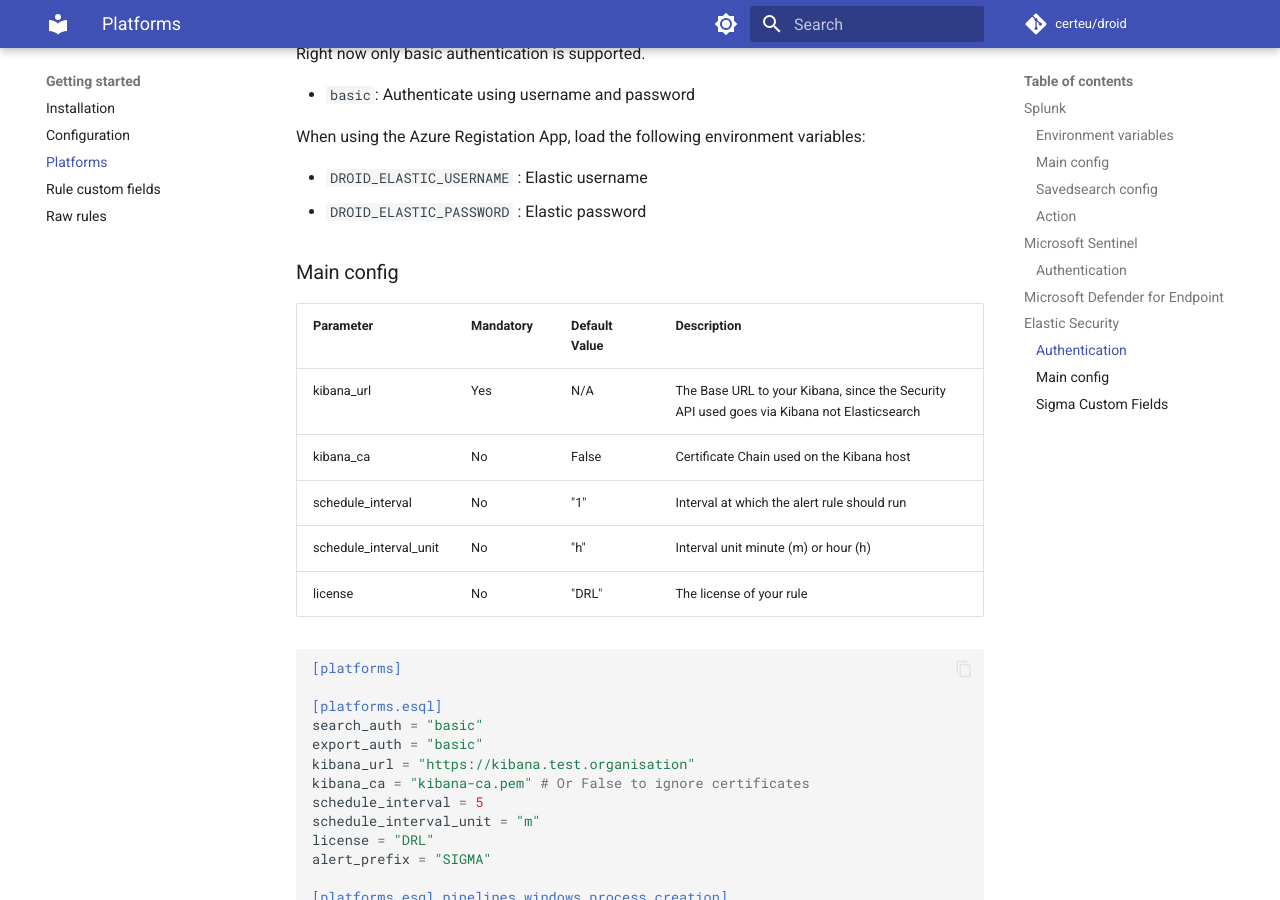
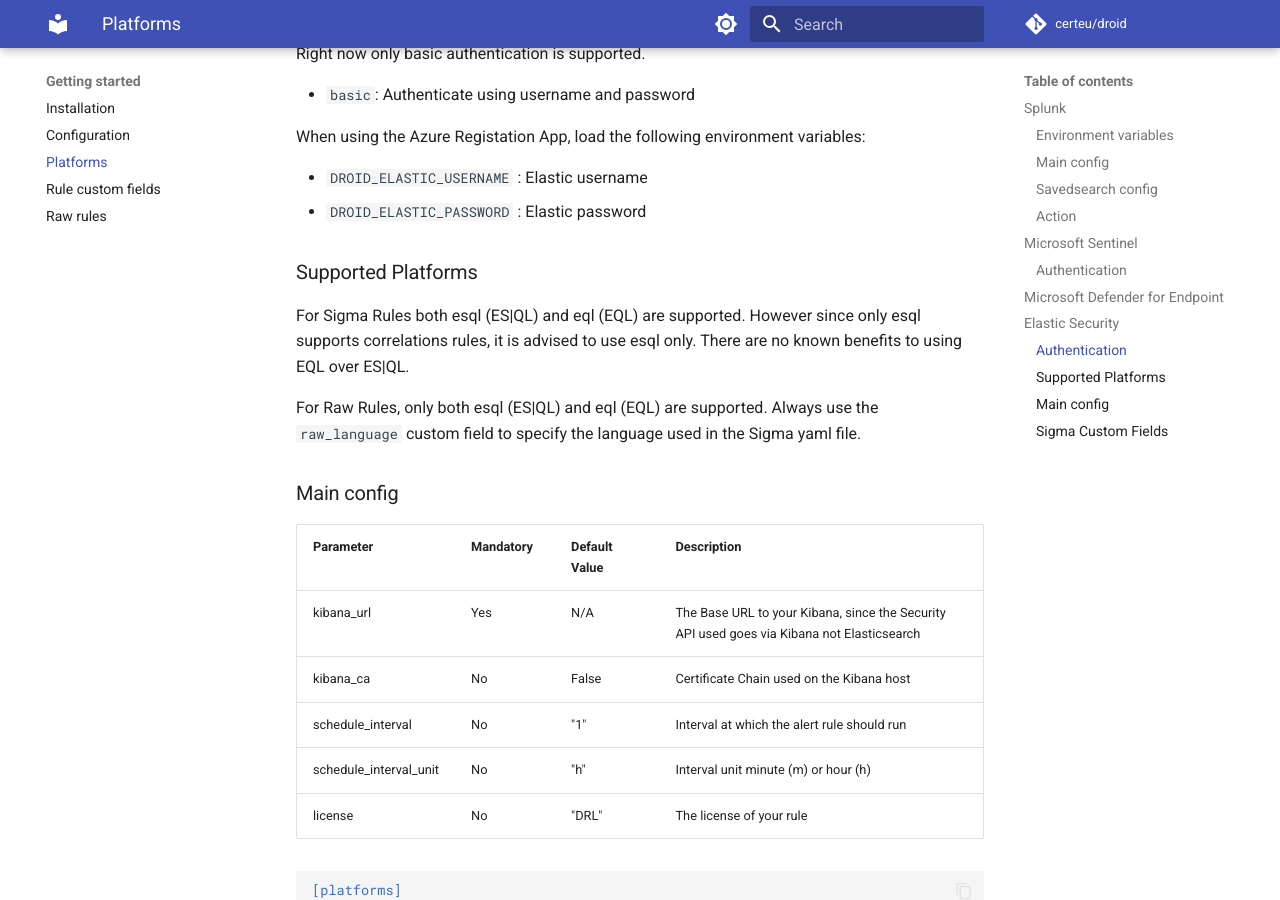
Before and after one commit to certeu/droid-docs, an MkDocs documentation site: the page built from docs/platforms.md, in a window 1280 px wide and 900 px high, scrolled down 3706 px. Built offline with MkDocs 1.6.1 and Material for MkDocs 9.7.7, drawn with Linux system fonts in a browser that asks for light colours; comment, search, counter and statistics services are not loaded.

Commit message:
Added documentation for supported platforms

```diff
--- a/docs/platforms.md
+++ b/docs/platforms.md
@@ -183,6 +183,14 @@ When using the Azure Registation App, load the following environment variables:
 - `DROID_ELASTIC_USERNAME` : Elastic username
 - `DROID_ELASTIC_PASSWORD` : Elastic password
 
+### Supported Platforms
+For Sigma Rules both esql (ES|QL) and eql (EQL) are supported.
+However since only esql supports correlations rules, it is advised to use esql only.
+There are no known benefits to using EQL over ES|QL.
+
+For Raw Rules, only both esql (ES|QL) and eql (EQL) are supported.
+Always use the `raw_language` custom field to specify the language used in the Sigma yaml file.
+
 ### Main config
 
 | Parameter              | Mandatory | Default Value | Description                                                                                |
```
